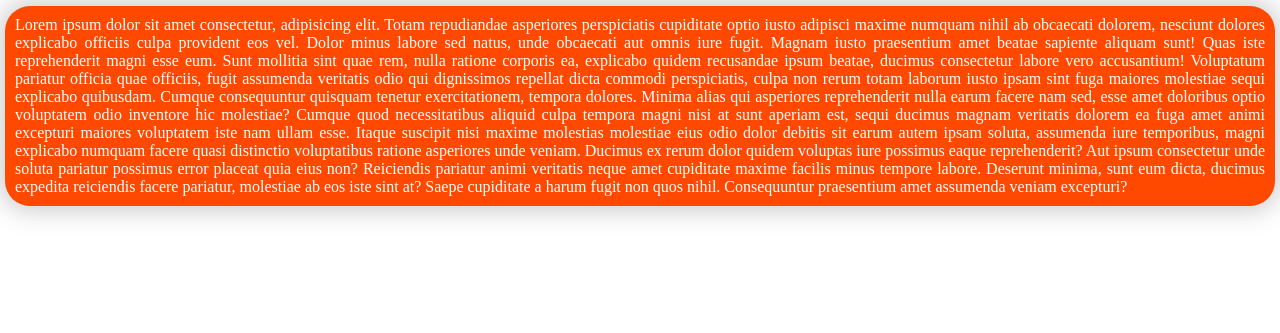
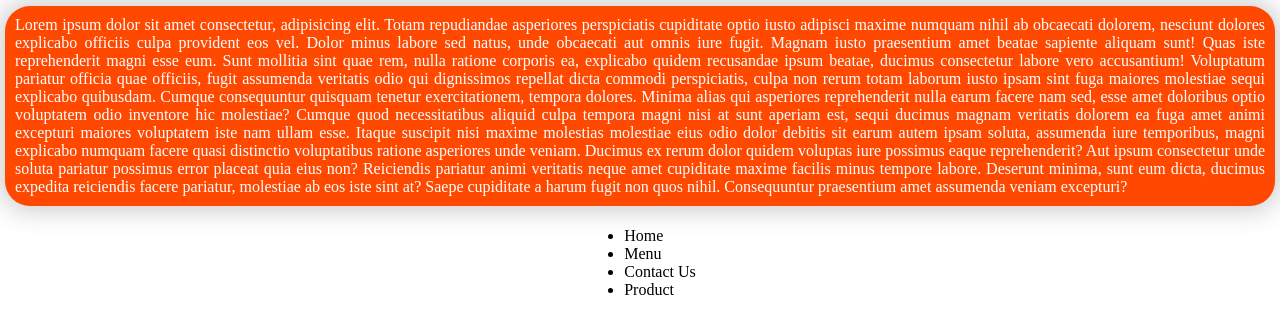
Before and after one commit to kamyabtafakori/GitProject, a plain HTML site: page index.html in a window 1280 px wide. Shown: the part 79-412 px from the top of the page. Drawn offline with Linux system fonts and the light colour scheme.

Commit message:
adding li s to footer

```diff
--- a/index.html
+++ b/index.html
@@ -40,5 +40,14 @@
         excepturi?
       </p>
     </main>
+
+    <footer>
+        <ul>
+            <li>Home</li>
+            <li>Menu</li>
+            <li>Contact Us</li>
+            <li>Product</li>
+        </ul>
+    </footer>
   </body>
 </html>
```
